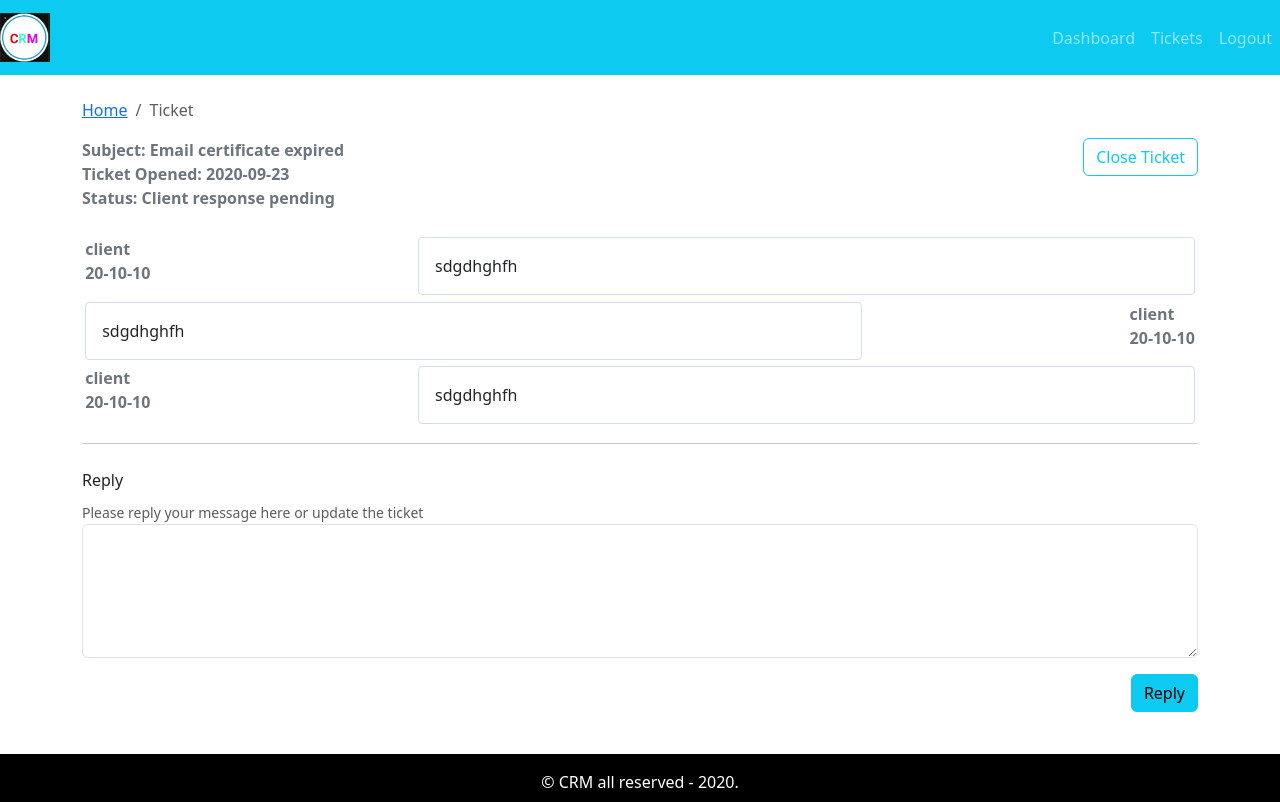
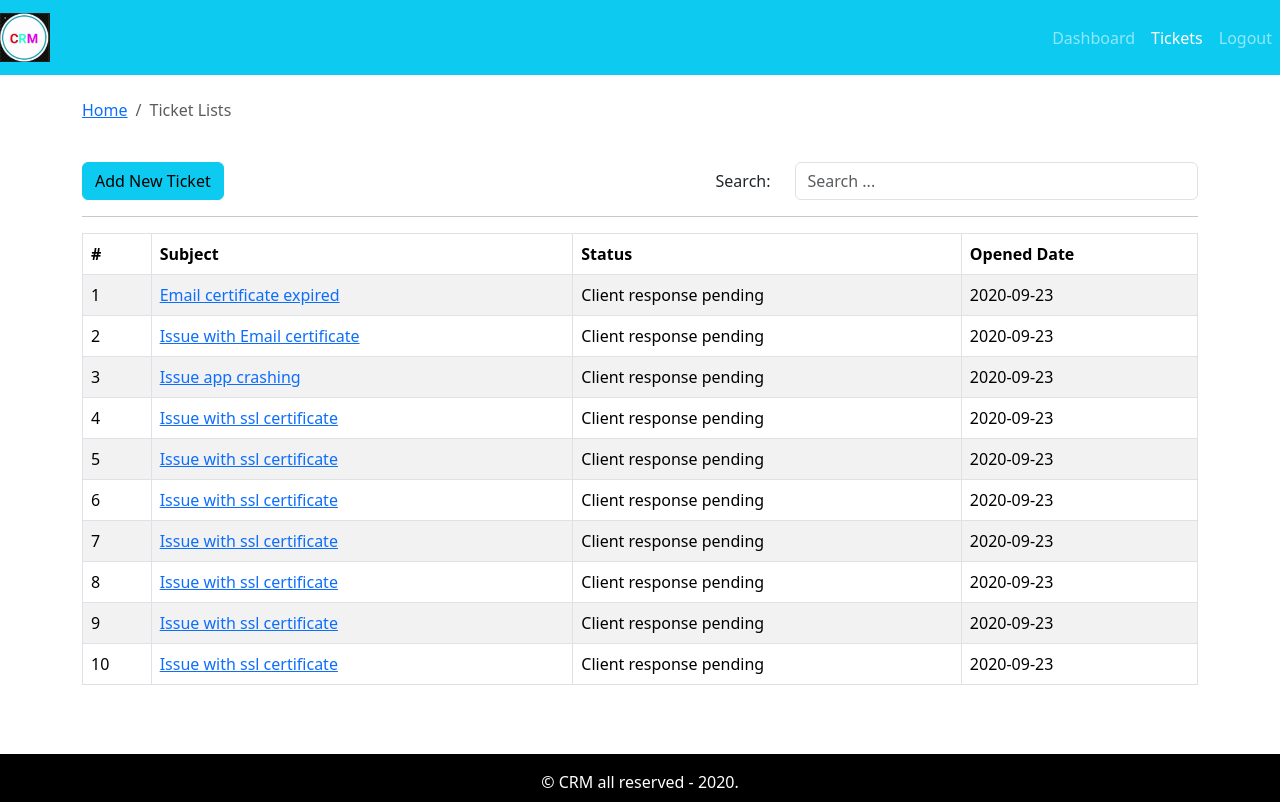
Before and after one commit to gitpld1118/crm-frontend, a React (Create React App) app: page /tickets in a window 1280 px wide. Built offline with nearby package versions, Linux system fonts and the light colour scheme.

Commit message:
react-router-dom added

```diff
--- a/package.json
+++ b/package.json
@@ -3,6 +3,7 @@
   "version": "0.1.0",
   "private": true,
   "dependencies": {
+    "@restart/ui": "^1.9.4",
     "@testing-library/dom": "^10.4.0",
     "@testing-library/jest-dom": "^6.6.3",
     "@testing-library/react": "^16.3.0",
@@ -12,6 +13,8 @@
     "react": "^19.1.0",
     "react-bootstrap": "^2.10.10",
     "react-dom": "^19.1.0",
+    "react-router-bootstrap": "^0.26.3",
+    "react-router-dom": "^7.6.0",
     "react-scripts": "5.0.1",
     "web-vitals": "^2.1.4"
   },
--- a/src/App.js
+++ b/src/App.js
@@ -1,26 +1,33 @@
 import React from "react";
+import { BrowserRouter as Router, Routes, Route } from "react-router-dom";
 import "./App.css";
-import 'bootstrap/dist/css/bootstrap.min.css';
-import { DefaultLayout } from "./layout/DefaultLayout"
+import "bootstrap/dist/css/bootstrap.min.css";
+import { DefaultLayout } from "./layout/DefaultLayout";
 import { Entry } from "./page/Entry/Entry.page";
 import { Dashboard } from "./page/dashboard/Dashboard.page";
 import { AddTicket } from "./page/new-ticket/AddTicket.page";
 import { TicketLists } from "./page/ticket-lists/TicketLists.page";
 import { Ticket } from "./page/ticket/Ticket.page";
-
+import { PrivateRoute } from "./components/private-route/PrivateRoute.comp";
 
 function App() {
   return (
     <div className="App">
-      {/* <Entry /> */}
-      <DefaultLayout>
-        {/* <Dashboard /> */}
-        {/* <AddTicket /> */}
-        {/* <TicketLists /> */}
-        <Ticket />
-      </DefaultLayout>
+      <Router>
+        <Routes>
+          <Route path="/" element={<Entry />} />
+          <Route element={<DefaultLayout />}>
+            <Route path="/dashboard" element={<PrivateRoute><Dashboard /></PrivateRoute>} />
+            <Route path="/add-ticket" element={<PrivateRoute><AddTicket /></PrivateRoute>} />
+            <Route path="/tickets" element={<PrivateRoute><TicketLists /></PrivateRoute>} />
+            <Route path="/ticket/:tId" element={<PrivateRoute><Ticket /></PrivateRoute>} />
+          </Route>
+        </Routes>
+      </Router>
     </div>
   );
 }
 
+<PrivateRoute></PrivateRoute>
+
 export default App;
--- /dev/null
+++ b/src/components/private-route/PrivateRoute.comp.jsx
@@ -0,0 +1,9 @@
+import React from 'react'
+import { Navigate } from "react-router-dom"
+
+
+
+const isAuth = true;
+export const PrivateRoute = ({children}) => {
+  return isAuth ? children : <Navigate to="/" replace />;
+}
--- a/src/components/ticket-table/TicketTable.jsx
+++ b/src/components/ticket-table/TicketTable.jsx
@@ -1,8 +1,10 @@
 import React from "react";
-import { Table } from "react-bootstrap";
+import { Row, Table } from "react-bootstrap";
 import PropTypes from "prop-types";
+import { Link } from "react-router-dom";
 
 export const TicketTable = ({ tickets }) => {
+  console.log("Tickets data:", tickets);
   return (
     <Table striped bordered hover>
       <thead>
@@ -18,14 +20,18 @@ export const TicketTable = ({ tickets }) => {
           tickets.map((row) => (
             <tr key={row.id}>
               <td>{row.id}</td>
-              <td>{row.subject}</td>
+              <td>
+                <Link to={`/ticket/${row.id}`}>{row.subject}</Link>
+              </td>
               <td>{row.status}</td>
               <td>{row.addedAt}</td>
             </tr>
           ))
         ) : (
           <tr>
-            <td colSpan={4} className="text-center">No ticket show</td>
+            <td colSpan={4} className="text-center">
+              No ticket show
+            </td>
           </tr>
         )}
       </tbody>
@@ -35,5 +41,4 @@ export const TicketTable = ({ tickets }) => {
 
 TicketTable.propTypes = {
   tickets: PropTypes.array.isRequired,
-
-}
+};
--- a/src/index.js
+++ b/src/index.js
@@ -3,12 +3,16 @@ import ReactDOM from "react-dom/client";
 import "./index.css";
 import App from "./App";
 import "bootstrap/dist/css/bootstrap.min.css";
+import { BrowserRouter as Router } from "react-router-dom";
 
 const root = ReactDOM.createRoot(document.getElementById("root"));
 root.render(
   <React.StrictMode>
     <App />
   </React.StrictMode>
+  // <Router>
+  //   <App />
+  // </Router>
 );
 
 // If you want to start measuring performance in your app, pass a function
--- a/src/layout/DefaultLayout.jsx
+++ b/src/layout/DefaultLayout.jsx
@@ -1,14 +1,15 @@
 import React from "react";
+import { Outlet } from "react-router-dom";
 import { Header } from "./partials/Header.comp";
 import { Footer } from "./partials/Footer.comp";
 
-export const DefaultLayout = ({children}) => {
+export const DefaultLayout = () => {
   return (
     <div className="default-layout">
       <header className="header mb-2">
         <Header />
       </header>
-      <main className="main">{children}</main>
+      <main className="main"><Outlet /></main>
       <footer className="footer">
         <Footer />
       </footer>
--- a/src/layout/partials/Header.comp.jsx
+++ b/src/layout/partials/Header.comp.jsx
@@ -1,19 +1,37 @@
 import React from "react";
 import { Navbar, Nav } from "react-bootstrap";
 import logo from "../../assets/img/logo.png";
+import { useNavigate } from "react-router-dom";
+import { NavLink } from "react-router-dom";
 
 export const Header = () => {
+  const navigate = useNavigate();
+
+  const logMeOut = () => {
+    navigate("/");
+  };
   return (
     <Navbar collapseOnSelect variant="dark" bg="info" expand="md">
       <Navbar.Brand>
-        <img src={logo} alt="logo" width="50px" />
+        <img src={logo} alt="Logo" width="50" />
       </Navbar.Brand>
       <Navbar.Toggle aria-controls="basic-navbar-nav" />
       <Navbar.Collapse id="basic-navbar-nav">
         <Nav className="ms-auto">
-          <Nav.Link href="/dashboard">Dashboard</Nav.Link>
-          <Nav.Link href="/Tickets">Tickets</Nav.Link>
-          <Nav.Link href="/Logout">Logout</Nav.Link>
+          {/* <LinkContainer to="/dashboard">
+            <Nav.Link>Dashboard</Nav.Link>
+          </LinkContainer>
+          <LinkContainer to="/tickets">
+            <Nav.Link>Tickets</Nav.Link>
+          </LinkContainer> */}
+          <Nav.Link as={NavLink} to="/dashboard">
+            Dashboard
+          </Nav.Link>
+          <Nav.Link as={NavLink} to="/tickets">
+            Tickets
+          </Nav.Link>
+
+          <Nav.Link onClick={logMeOut}>Logout</Nav.Link>
         </Nav>
       </Navbar.Collapse>
     </Navbar>
--- a/src/page/dashboard/Dashboard.page.jsx
+++ b/src/page/dashboard/Dashboard.page.jsx
@@ -3,6 +3,8 @@ import { Container, Row, Col, Button, Breadcrumb } from "react-bootstrap";
 import { TicketTable } from "../../components/ticket-table/TicketTable";
 import tickets from "../../assets/data/dummy-ticket.json";
 import { PageBreadcrumb } from "../../components/Breadcrumb/Breadcrumb.comp"
+import { Link } from "react-router-dom";
+
 
 export const Dashboard = () => {
   return (
@@ -14,12 +16,14 @@ export const Dashboard = () => {
       </Row>
       <Row>
         <Col className="text-center mt-5 mb-2">
+        <Link to="/add-ticket">
           <Button
             variant="info"
             style={{ fontSize: "2rem", padding: "10px 30px" }}
           >
             add new ticket
           </Button>
+          </Link>
         </Col>
       </Row>
 
--- a/src/page/ticket-lists/TicketLists.page.jsx
+++ b/src/page/ticket-lists/TicketLists.page.jsx
@@ -4,10 +4,11 @@ import { PageBreadcrumb } from "../../components/Breadcrumb/Breadcrumb.comp";
 import { SearchForm } from "../../components/search-form/SearchForm.comp";
 import { TicketTable } from "../../components/ticket-table/TicketTable";
 import tickets from "../../assets/data/dummy-ticket.json";
+import { Link } from "react-router-dom";
 
 export const TicketLists = () => {
   const [str, setStr] = useState("");
-  const [dispTicket, setDispTicket] = useState([tickets]);
+  const [dispTicket, setDispTicket] = useState(tickets);
 
   useEffect(() => {}, [str, dispTicket]);
 
@@ -21,7 +22,6 @@ export const TicketLists = () => {
     const displayTickets = tickets.filter((row) =>
       row.subject.toLowerCase().includes(sttr.toLowerCase())
     );
-
     setDispTicket(displayTickets);
   };
 
@@ -34,7 +34,9 @@ export const TicketLists = () => {
       </Row>
       <Row className="mt-4">
         <Col>
-          <Button variant="info">Add New Ticket</Button>
+          <Link to="/add-ticket">
+            <Button variant="info">Add New Ticket</Button>
+          </Link>
         </Col>
         <Col className="text-end">
           <SearchForm handleOnChange={handleOnChange} str={str} />
--- a/src/page/ticket/Ticket.page.jsx
+++ b/src/page/ticket/Ticket.page.jsx
@@ -4,19 +4,35 @@ import { PageBreadcrumb } from "../../components/Breadcrumb/Breadcrumb.comp";
 import tickets from "../../assets/data/dummy-ticket.json";
 import { MessageHistory } from "../../components/message-history/MessageHistory.comp";
 import { UpdateTicket } from "../../components/update-ticket/UpdateTicket.comp";
+import { useParams } from "react-router-dom";
 
-const ticket = tickets[0];
+// const ticket = tickets[0];
 export const Ticket = () => {
+  const { tId } = useParams();
+
   const [message, setMessage] = useState("");
-  useEffect(() => {}, [message]);
+  const [ticket, setTicket] = useState("");
+
+  // useEffect(() => {
+  //   for (let i = 0; i < tickets.length; i++) {
+  //     if (ticket[i].id == tId) {
+  //       setTicket(ticket[i]);
+  //       continue;
+  //     }
+  //   }
+  // }, [message, tId]);
+  useEffect(() => {
+    const foundTicket = tickets.find((t) => String(t.id) === String(tId));
+    setTicket(foundTicket || null);
+  }, [tId]);
 
   const handleOnChange = (e) => {
     setMessage(e.target.value);
   };
 
   const handleOnSubmit = () => {
-    alert("Form submited!")
-  }
+    alert("Form submited!");
+  };
 
   return (
     <Container className="mt-5">
@@ -44,10 +60,11 @@ export const Ticket = () => {
 
       <Row className="mt-4">
         <Col>
-          <UpdateTicket msg={message}
-          handleOnChange={handleOnChange}
-          handleOnSubmit={handleOnSubmit}
-           />
+          <UpdateTicket
+            msg={message}
+            handleOnChange={handleOnChange}
+            handleOnSubmit={handleOnSubmit}
+          />
         </Col>
       </Row>
     </Container>
```
Also changed, not shown: src/components/message-history/MessageHistory.comp.jsx (line endings or trailing spaces), 1 other file (tests, documents, lock files or other folders).
